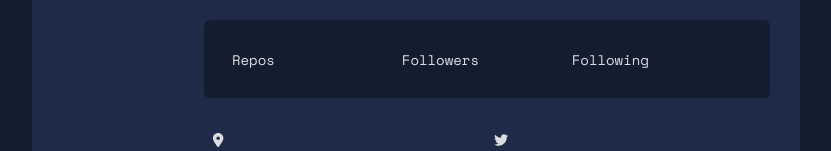
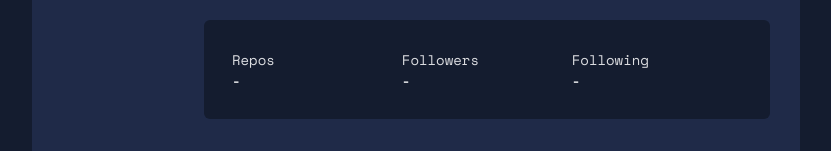
Before and after one commit to Finniki/github-user-app, a React (Create React App) app: page / in a window 1280 px wide. Shown: the part 388-539 px from the top of the page, without its empty margins (224-1055 px from the left). Built offline with nearby package versions, Linux system fonts and the light colour scheme.

Commit message:
update UserAccount.js

```diff
--- a/src/components/SearchResults/UserAccount/UserAccount.js
+++ b/src/components/SearchResults/UserAccount/UserAccount.js
@@ -1,19 +1,19 @@
 import styles from "./UserAccount.module.css";
 
-const UserAccount = (props) => {
+const UserAccount = ({ public_repos, followers, following }) => {
   return (
     <div className={styles.userAccount}>
       <p>Repos</p>
       <p>Followers</p>
       <p>Following</p>
       <p className={styles.strong}>
-        <strong>{props.accountInfo.repo}</strong>
+        <strong>{`${public_repos || "-"}`}</strong>
       </p>
       <p className={styles.strong}>
-        <strong>{props.accountInfo.followers}</strong>
+        <strong>{`${followers || "-"}`}</strong>
       </p>
       <p className={styles.strong}>
-        <strong>{props.accountInfo.following}</strong>
+        <strong>{`${following || "-"}`}</strong>
       </p>
     </div>
   );
```
